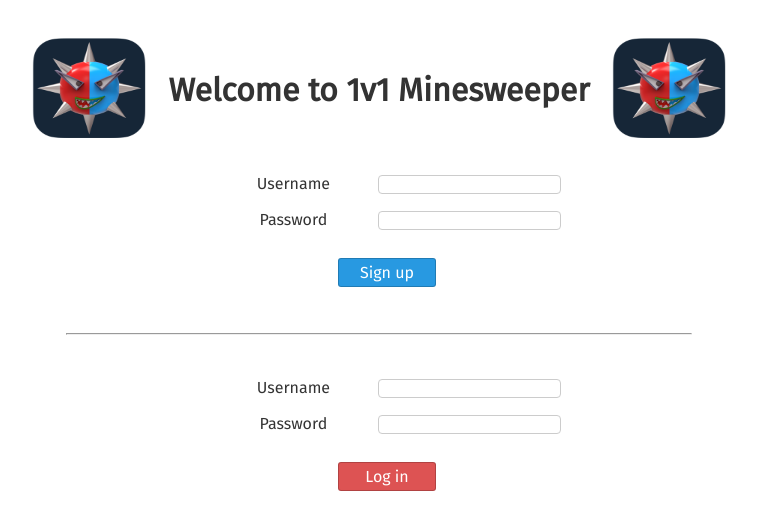
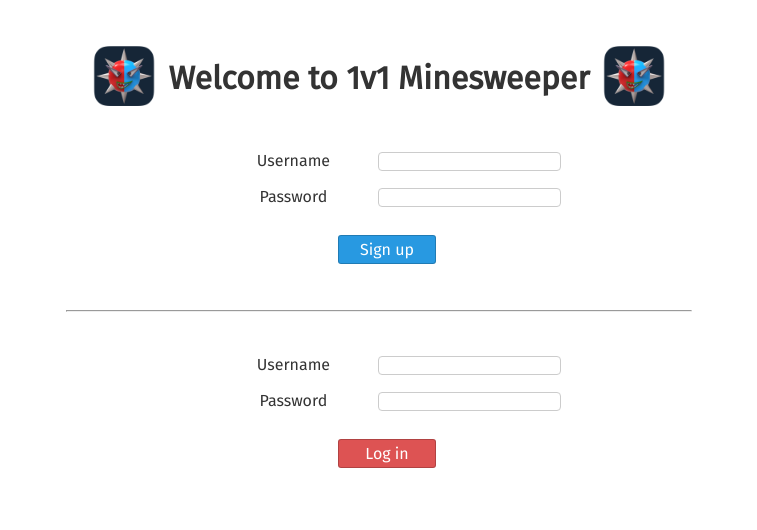
Before and after one commit to xandros-na/Minesweeper, a website: page client/views/index.html in a window 1280 px wide. Shown: the whole page, without its empty margins (261-1018 px from the left). Drawn offline with nearby package versions, Linux system fonts and the light colour scheme; some packages are replaced by stand-ins of ours.

Commit message:
style change

```diff
--- a/client/static/css/styles.css
+++ b/client/static/css/styles.css
@@ -10,8 +10,8 @@ img {
 }
 
 img.fourbythree {
-    width: 150px;
-    height: 100px;
+    width: 80px;
+    height: 60px;
 }
 
 .no-margin {
```
